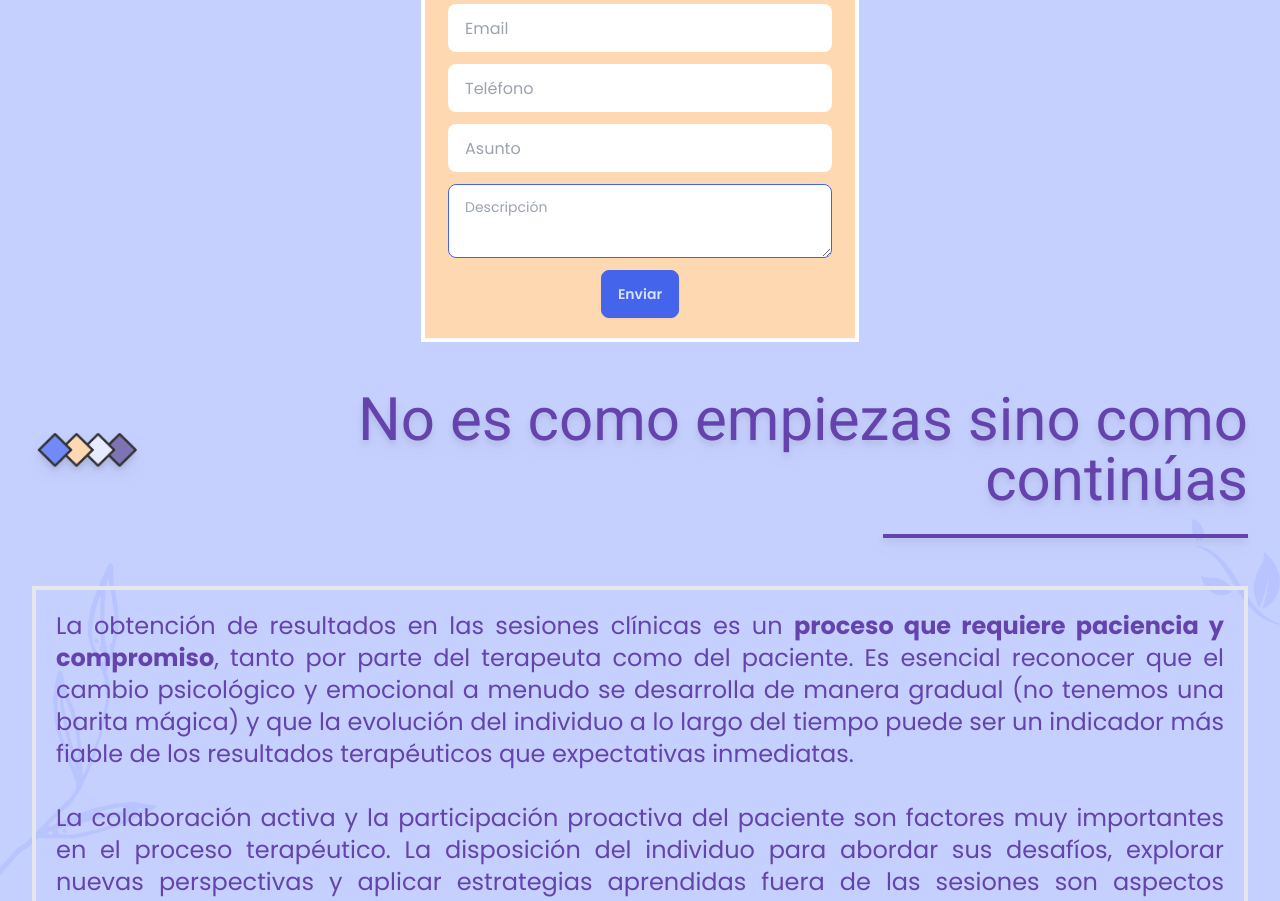
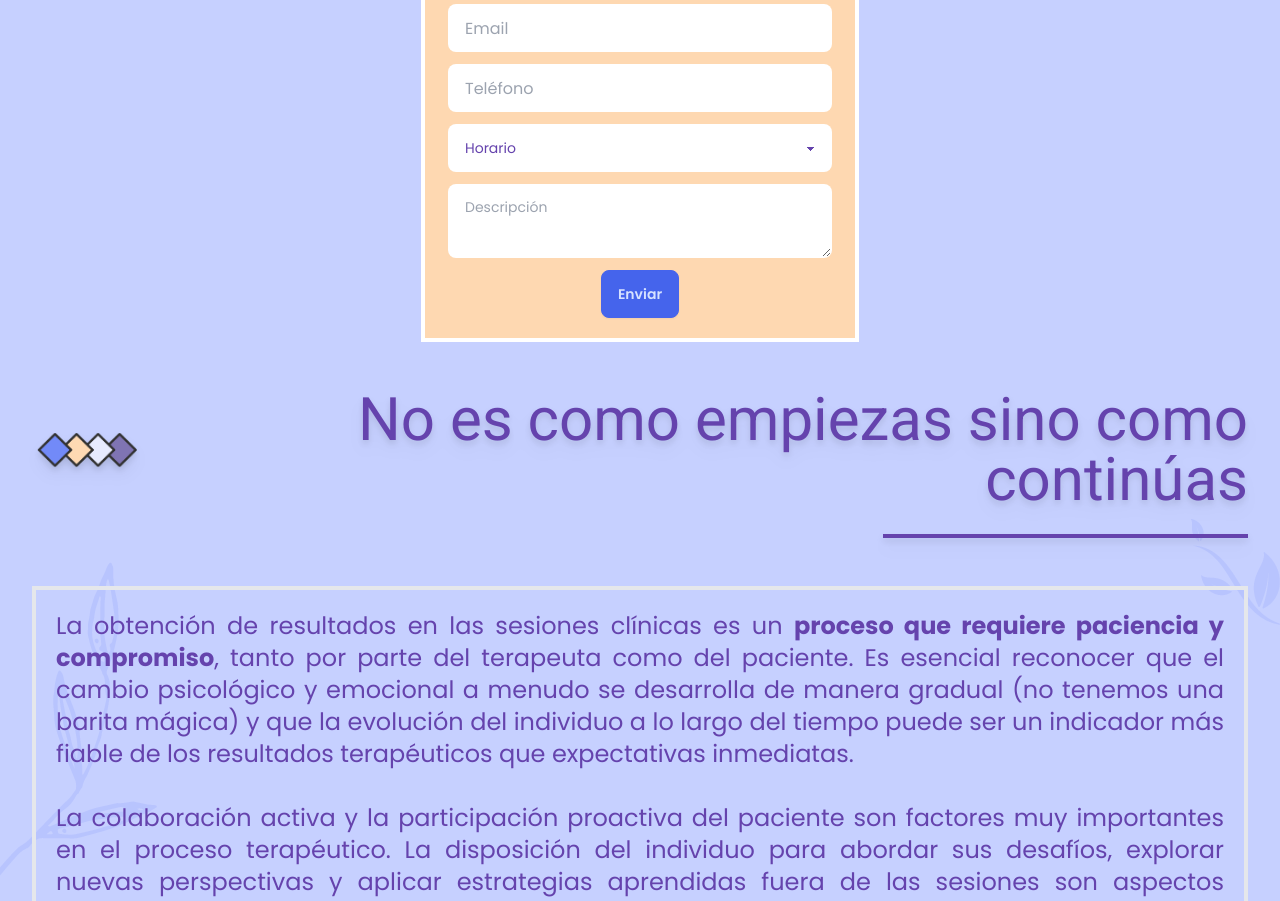
Before and after one commit to Kelocoes/gofran-webpage, a React (Create React App) app: page /contacto in a window 1280 px wide. Shown: the part 860-1761 px from the top of the page. Built offline with nearby package versions, Linux system fonts and the light colour scheme; no server answers.

Commit message:
Fix main picture and change form

```diff
--- a/src/components/AboutMe/AboutMe.tsx
+++ b/src/components/AboutMe/AboutMe.tsx
@@ -70,7 +70,7 @@ export default function AboutMe(): JSX.Element {
                             </h2>
                             <div className="flex justify-center mt-4">
                                 <button
-                                    className="font-body text-[#6543AD] text-md sm:text-2xl sm:py-5 px-6 text-center border-4 rounded-3xl bg-[#FED8B1] border-[#FABC7B] w-max"
+                                    className="font-body text-[#6543AD] text-md sm:text-2xl py-3 sm:py-5 px-6 text-center border-4 rounded-3xl bg-[#FED8B1] border-[#FABC7B] w-max"
                                     onClick={() => navigate("/contacto")}
                                 >
                                     Pedir Cita
--- a/src/components/Contact/ContactForm.tsx
+++ b/src/components/Contact/ContactForm.tsx
@@ -16,6 +16,13 @@ import { useEnv } from "../EnvContext";
 
 import { useForm } from "react-hook-form";
 
+type FormValues = {
+    name: string;
+    email: string;
+    cellphone: string;
+    subject: string;
+    message: string;
+};
 
 export default function ContactForm(): JSX.Element {
     const [ref, inView] = useInView({ triggerOnce: true, threshold: 0.15 });
@@ -36,10 +43,15 @@ export default function ContactForm(): JSX.Element {
     ];
 
     const sendEmail = (data: object): void => {
+
+        try {
+            const dataTyped = data as FormValues;
             console.log(data);
 
             const currentForm = form.current;
-        if (currentForm == null) return;
+            if (currentForm == null || dataTyped.subject === "Horario") return;
+            reset();
+            setIsActive(false);
 
             emailjs.sendForm(serviceId, templateId, currentForm, mailPublicKey)
                 .then((result) => {
@@ -48,8 +60,10 @@ export default function ContactForm(): JSX.Element {
                     console.log(error.text);
                 });
 
-        reset();
-        setIsActive(false);
+        } catch (error) {
+            console.error(error);
+        }
+
     };
 
 
@@ -104,8 +118,12 @@ export default function ContactForm(): JSX.Element {
                                         <input type="text" placeholder="Nombre" className="input bg-white w-full max-w-sm" maxLength={40} {...registro("name", { required: true })} />
                                         <input type="text" placeholder="Email" className="input bg-white w-full max-w-sm" maxLength={40} {...registro("email", { required: true })} />
                                         <input type="text" placeholder="Teléfono" className="input bg-white w-full max-w-sm" maxLength={20} {...registro("cellphone", { required: true })} />
-                                        <input type="text" placeholder="Asunto" className="input bg-white w-full max-w-sm" maxLength={20} {...registro("subject", { required: true })} />
-                                        <textarea className="textarea textarea-secondary bg-white w-full max-w-sm" placeholder="Descripción" {...registro("message", { required: true })}></textarea>
+                                        <select className="select bg-white w-full max-w-sm" {...registro("subject", { required: true })}>
+                                            <option disabled selected>Horario</option>
+                                            <option>Mañana</option>
+                                            <option>Tarde</option>
+                                        </select>
+                                        <textarea className="textarea bg-white w-full max-w-sm" placeholder="Descripción" {...registro("message", { required: true })}></textarea>
                                         <button
                                             className={`btn ${!isActive ? "btn-disabled" : ""} btn-secondary`}
                                             tabIndex={-1}
--- a/src/components/Landing/MainPost.tsx
+++ b/src/components/Landing/MainPost.tsx
@@ -14,7 +14,7 @@ export default function MainPost(): JSX.Element {
 
     return (
         <div ref={ref} className="w-[95%] my-6 z-10">
-            <div className="absolute right-0 w-1/2 sm:w-1/3">
+            <div className="absolute top-36 right-0 w-1/2 sm:w-1/3">
                 <Zoom in={currentIndex >= 4} timeout={300}>
                     <img src={gofranMain} alt="Main post"/>
                 </Zoom>
--- a/src/components/Landing/NeedTherapyIf.tsx
+++ b/src/components/Landing/NeedTherapyIf.tsx
@@ -80,7 +80,7 @@ export default function NeedTherapyIf(): JSX.Element {
                         <Zoom in={currentIndex >= 12} timeout={300}>
                             <div className="flex justify-center mt-4">
                                 <button
-                                    className="font-body text-[#6543AD] text-md sm:text-2xl sm:py-5 px-6 text-center border-4 rounded-3xl bg-[#FED8B1] border-[#FABC7B] w-max sm:mr-64"
+                                    className="font-body text-[#6543AD] text-md sm:text-2xl py-3 sm:py-5 px-6 text-center border-4 rounded-3xl bg-[#FED8B1] border-[#FABC7B] w-max sm:mr-64"
                                     onClick={() => navigate("/contacto")}
                                 >
                                     Pedir Cita
```
Lines whose indentation alone changed are shown as unchanged.
